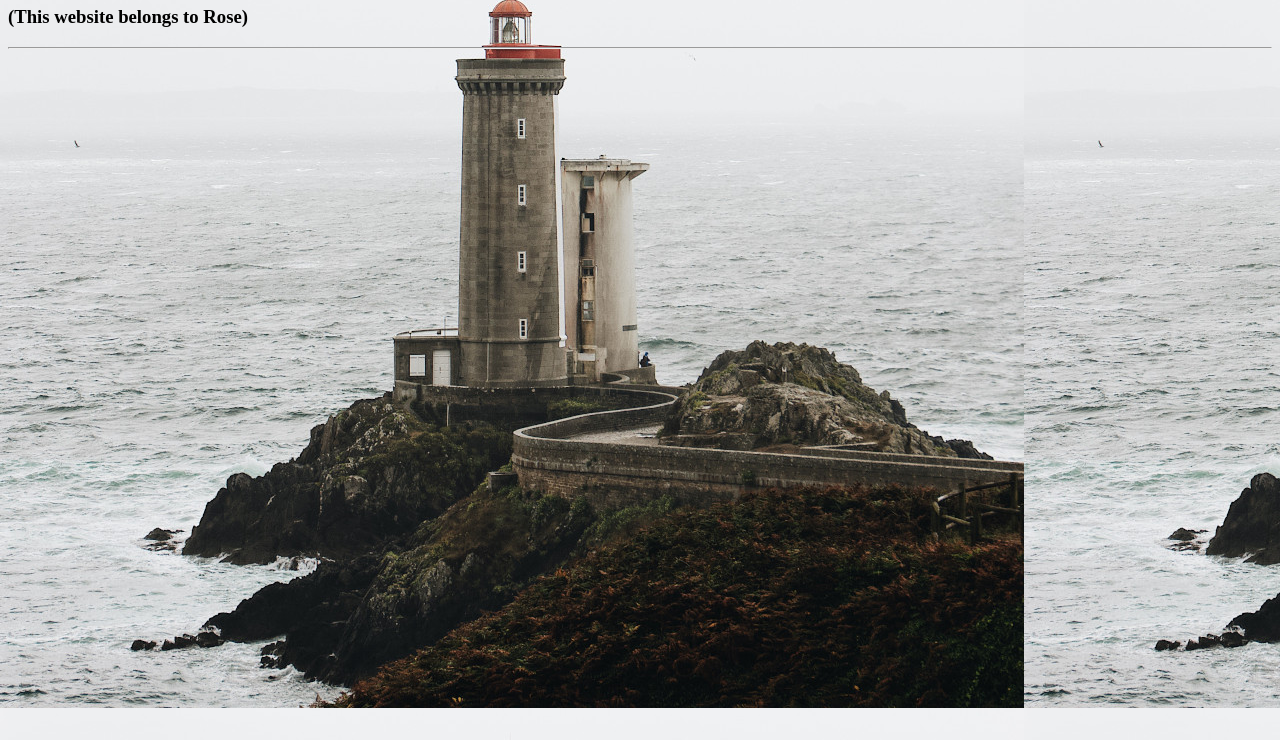
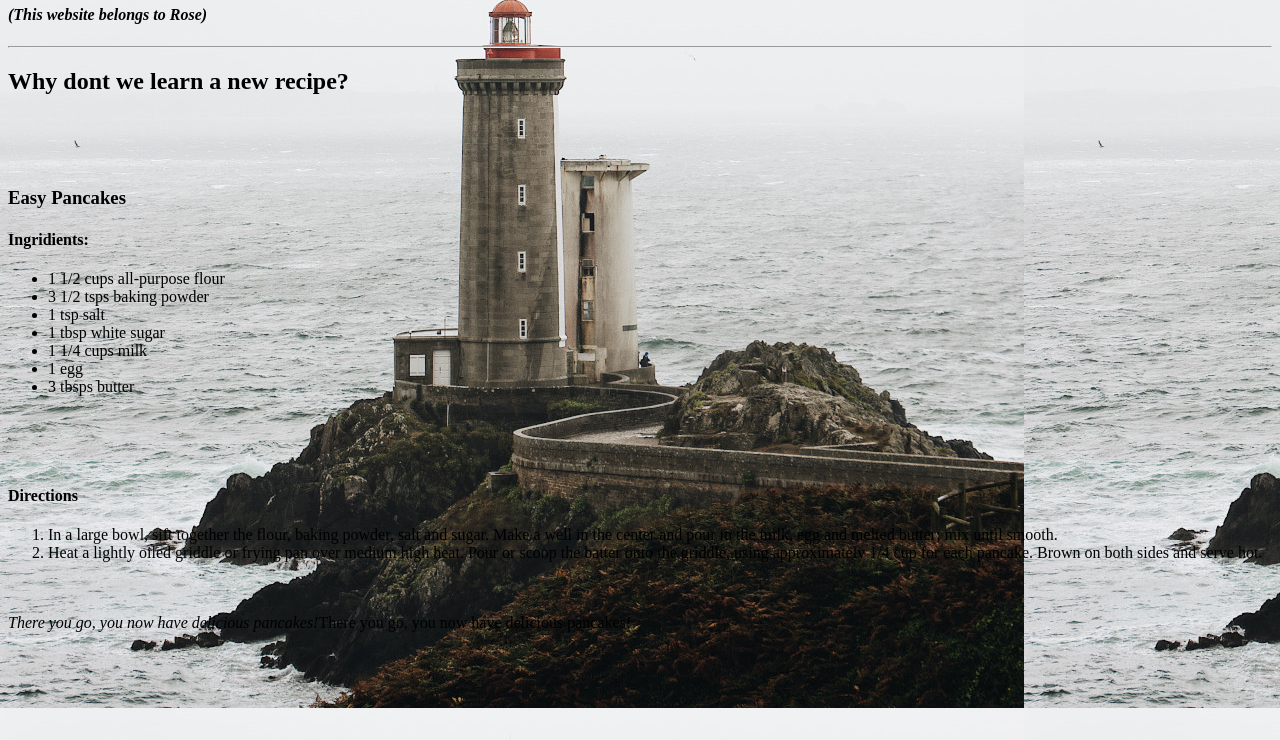
Before and after one commit to rosethomas3199/my-website, a plain HTML site: page index.html in a window 1280 px wide. Shown: the part 60-800 px from the top of the page. Drawn offline with Linux system fonts and the light colour scheme.

Commit message:
recipe added

```diff
--- a/index.html
+++ b/index.html
@@ -5,8 +5,29 @@
 <title>My first website</title>
 </head>
 <body background="background.jpg">
-<h1>My first Website</h1>
-<h3>(This website belongs to Rose)</h2>
+<h1><b><i>The cooking blog</i></b></h1>
+<h4><i>(This website belongs to Rose)</i></h4>
 <hr>
+<h2><b>Why dont we learn a new recipe?</b></h2><br><br><br/>
+<h3>Easy Pancakes</h3>
+<p>
+  <h4>Ingridients:</h4>
+    <ul>
+    <li>1 1/2 cups all-purpose flour</li>
+    <li>3 1/2 tsps baking powder</li>
+    <li>1 tsp salt</li>
+    <li>1 tbsp white sugar</li>
+    <li>1 1/4 cups milk</li>
+    <li>1 egg</li>
+    <li>3 tbsps butter</li>
+    </ul>
+    <br><br><br/>
+    <h4>Directions</h4>
+    <ol>
+    <li>In a large bowl, sift together the flour, baking powder, salt and sugar. Make a well in the center and pour in the milk, egg and melted butter; mix until smooth.</li>
+    <li>Heat a lightly oiled griddle or frying pan over medium high heat. Pour or scoop the batter onto the griddle, using approximately 1/4 cup for each pancake. Brown on both sides and serve hot.</li></ol>
+    <br><br/>
+    <i>There you go, you now have delicious pancakes!</i>There you go, you now have delicious pancakes!
+     </p>
 </body>
 </html>
```
